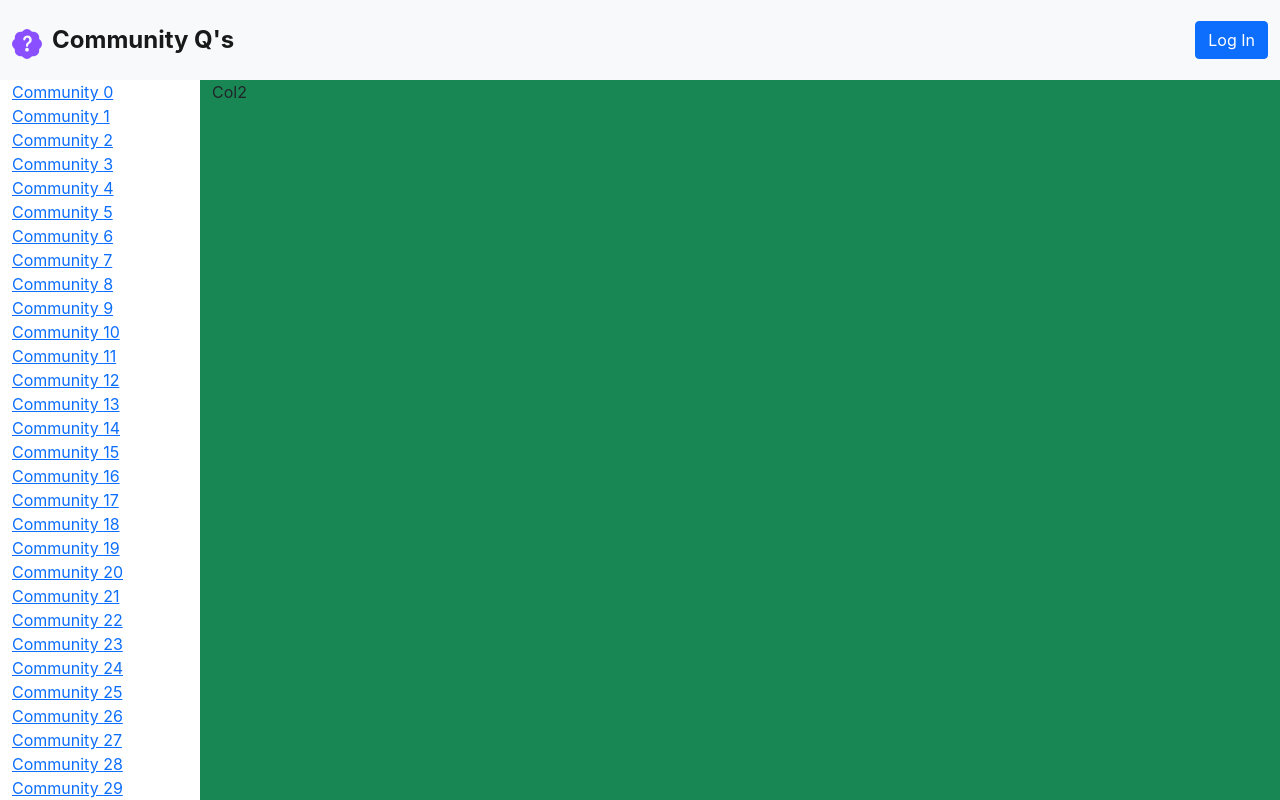
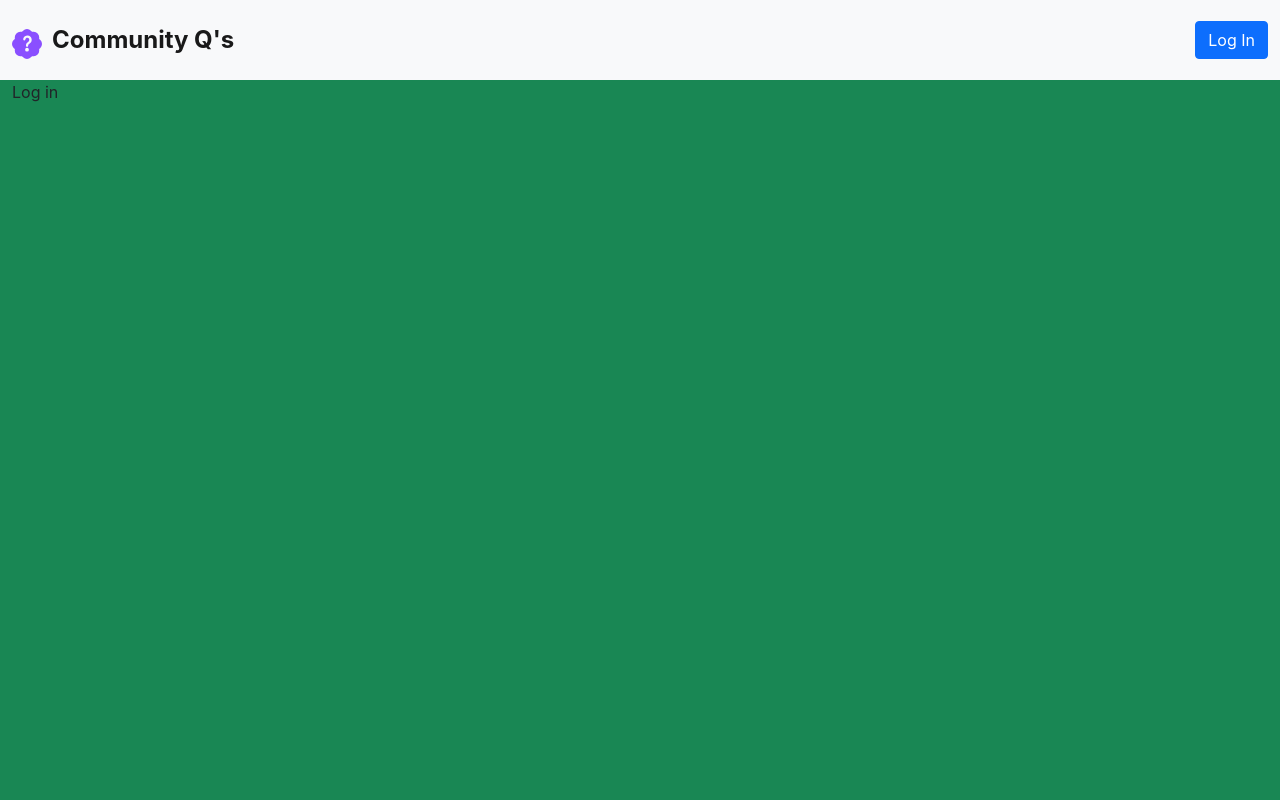
Before and after one commit to s-fitch/CS396-SP21_Project, a React (Create React App) app in the folder client/: page / in a window 1280 px wide. Built offline with nearby package versions, Linux system fonts and the light colour scheme.

Commit message:
Body renders based on login state

```diff
--- a/client/src/Body.js
+++ b/client/src/Body.js
@@ -2,20 +2,36 @@ import React from 'react';
 import './App.css';
 
 import CommunityList from './CommunityList';
+import CommunityView from './CommunityView';
 
 class Body extends React.Component {
   render () {
+    let content;
+    if (this.props.tokens) {
+        // Logged in
+        content = (
+            <div className="row" style={{flexWrap:"nowrap", height: "100%"}}>
+                <div className="col" style={{minWidth: "200px", padding: "0px", maxWidth:"200px"}}>
+                    <CommunityList
+                        tokens={this.props.tokens}/>
+                </div>
+                <CommunityView />
+            </div>
+        )
+    } else {
+        content = (
+            <div className="row" style={{flexWrap:"nowrap", height: "100%"}}>
+                <div>
+                    Log in
+                </div>
+            </div>
+        )
+    }
+
     return (
-      <div className="container-fluid bg-success" style={{height: "90vh"}}>
-          <div className="row" style={{flexWrap:"nowrap", height: "100%"}}>
-              <div className="col" style={{minWidth: "200px", padding: "0px", maxWidth:"200px"}}>
-                  <CommunityList />
-              </div>
-              <div className="col">
-                  Col2
-              </div>
-          </div>
-      </div>
+        <div className="container-fluid bg-success" style={{height: "90vh"}}>
+            {content}
+        </div>
     )
   }
 }
```
